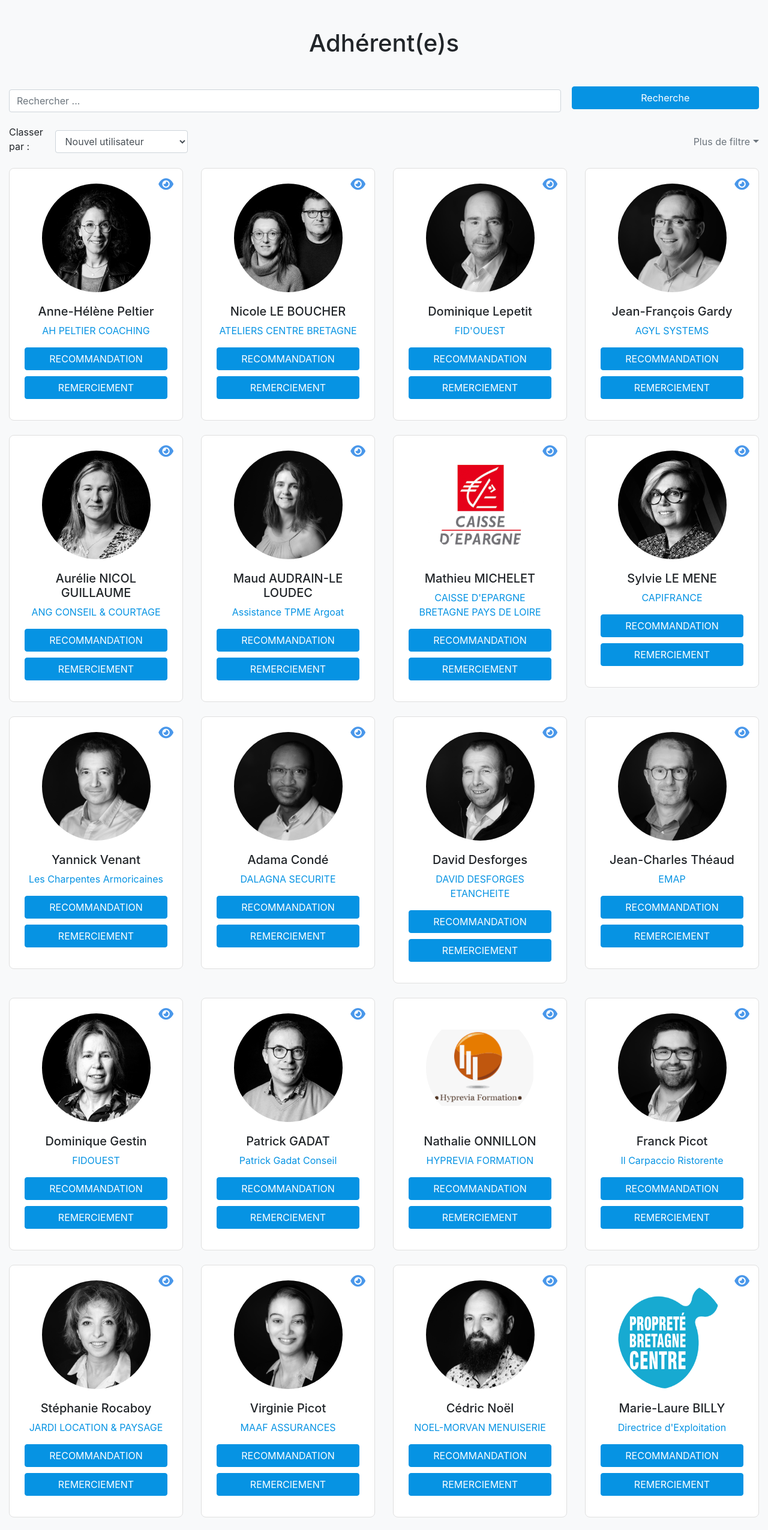
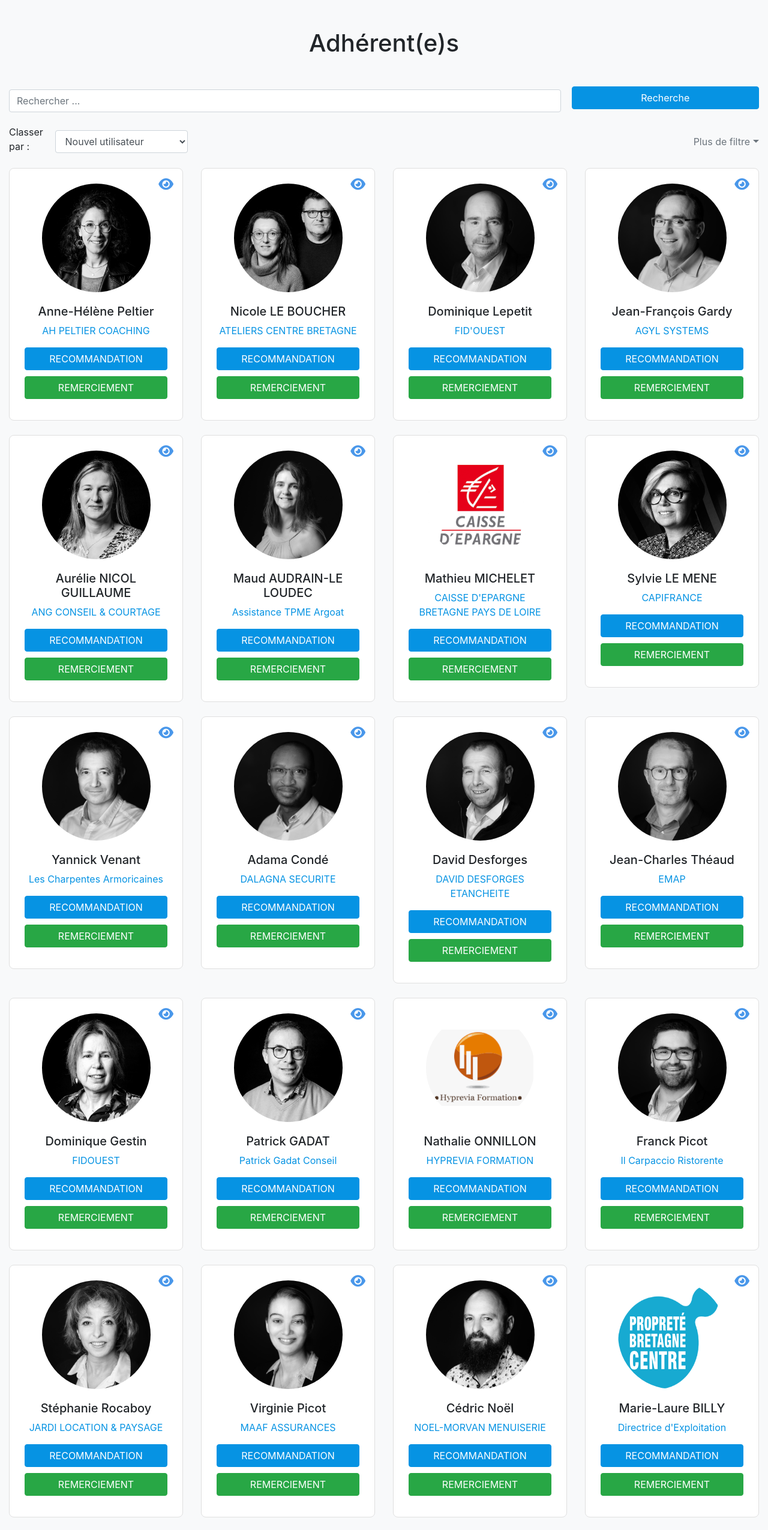
Before and after one commit to webisteyescomoxeye/CB2-Groupement-Employeur, a plain HTML site: page member-page-v4/members.html in a window 1280 px wide. Shown: the top 2550 px of the page at 60% size. Drawn offline with nearby package versions, Linux system fonts and the light colour scheme.

Commit message:
Add files via upload

```diff
--- a/member-page-v4/members.html
+++ b/member-page-v4/members.html
@@ -48,7 +48,7 @@
           <p class="rating">AH PELTIER COACHING</p>
           <div class="content-cta">
             <button class="btn btn-primary btn-recommendation">RECOMMANDATION</button>
-            <button class="btn btn-primary btn-thanks">REMERCIEMENT</button>
+            <button class="btn btn-success btn-thanks">REMERCIEMENT</button>
           </div>
         </div>
       </div>
@@ -62,7 +62,7 @@
           <p class="rating">ATELIERS CENTRE BRETAGNE</p>
           <div class="content-cta">
             <button class="btn btn-primary btn-recommendation">RECOMMANDATION</button>
-            <button class="btn btn-primary btn-thanks">REMERCIEMENT</button>
+            <button class="btn btn-success btn-thanks">REMERCIEMENT</button>
           </div>
         </div>
       </div>
@@ -76,7 +76,7 @@
           <p class="rating">FID'OUEST</p>
           <div class="content-cta">
             <button class="btn btn-primary btn-recommendation">RECOMMANDATION</button>
-            <button class="btn btn-primary btn-thanks">REMERCIEMENT</button>
+            <button class="btn btn-success btn-thanks">REMERCIEMENT</button>
           </div>
         </div>
       </div>
@@ -90,7 +90,7 @@
           <p class="rating">AGYL SYSTEMS</p>
           <div class="content-cta">
             <button class="btn btn-primary btn-recommendation">RECOMMANDATION</button>
-            <button class="btn btn-primary btn-thanks">REMERCIEMENT</button>
+            <button class="btn btn-success btn-thanks">REMERCIEMENT</button>
           </div>
         </div>
       </div>
@@ -104,7 +104,7 @@
           <p class="rating">ANG CONSEIL & COURTAGE</p>
           <div class="content-cta">
             <button class="btn btn-primary btn-recommendation">RECOMMANDATION</button>
-            <button class="btn btn-primary btn-thanks">REMERCIEMENT</button>
+            <button class="btn btn-success btn-thanks">REMERCIEMENT</button>
           </div>
         </div>
       </div>
@@ -118,7 +118,7 @@
           <p class="rating">Assistance TPME Argoat</p>
           <div class="content-cta">
             <button class="btn btn-primary btn-recommendation">RECOMMANDATION</button>
-            <button class="btn btn-primary btn-thanks">REMERCIEMENT</button>
+            <button class="btn btn-success btn-thanks">REMERCIEMENT</button>
           </div>
         </div>
       </div>
@@ -132,7 +132,7 @@
           <p class="rating">CAISSE D'EPARGNE BRETAGNE PAYS DE LOIRE</p>
           <div class="content-cta">
             <button class="btn btn-primary btn-recommendation">RECOMMANDATION</button>
-            <button class="btn btn-primary btn-thanks">REMERCIEMENT</button>
+            <button class="btn btn-success btn-thanks">REMERCIEMENT</button>
           </div>
         </div>
       </div>
@@ -146,7 +146,7 @@
           <p class="rating">CAPIFRANCE</p>
           <div class="content-cta">
             <button class="btn btn-primary btn-recommendation">RECOMMANDATION</button>
-            <button class="btn btn-primary btn-thanks">REMERCIEMENT</button>
+            <button class="btn btn-success btn-thanks">REMERCIEMENT</button>
           </div>
         </div>
       </div>
@@ -160,7 +160,7 @@
           <p class="rating">Les Charpentes Armoricaines</p>
           <div class="content-cta">
             <button class="btn btn-primary btn-recommendation">RECOMMANDATION</button>
-            <button class="btn btn-primary btn-thanks">REMERCIEMENT</button>
+            <button class="btn btn-success btn-thanks">REMERCIEMENT</button>
           </div>
         </div>
       </div>
@@ -174,7 +174,7 @@
           <p class="rating">DALAGNA SECURITE</p>
           <div class="content-cta">
             <button class="btn btn-primary btn-recommendation">RECOMMANDATION</button>
-            <button class="btn btn-primary btn-thanks">REMERCIEMENT</button>
+            <button class="btn btn-success btn-thanks">REMERCIEMENT</button>
           </div>
         </div>
       </div>
@@ -188,7 +188,7 @@
           <p class="rating">DAVID DESFORGES ETANCHEITE</p>
           <div class="content-cta">
             <button class="btn btn-primary btn-recommendation">RECOMMANDATION</button>
-            <button class="btn btn-primary btn-thanks">REMERCIEMENT</button>
+            <button class="btn btn-success btn-thanks">REMERCIEMENT</button>
           </div>
         </div>
       </div>
@@ -202,7 +202,7 @@
           <p class="rating">EMAP</p>
           <div class="content-cta">
             <button class="btn btn-primary btn-recommendation">RECOMMANDATION</button>
-            <button class="btn btn-primary btn-thanks">REMERCIEMENT</button>
+            <button class="btn btn-success btn-thanks">REMERCIEMENT</button>
           </div>
         </div>
       </div>
@@ -216,7 +216,7 @@
           <p class="rating">FIDOUEST</p>
           <div class="content-cta">
             <button class="btn btn-primary btn-recommendation">RECOMMANDATION</button>
-            <button class="btn btn-primary btn-thanks">REMERCIEMENT</button>
+            <button class="btn btn-success btn-thanks">REMERCIEMENT</button>
           </div>
         </div>
       </div>
@@ -230,7 +230,7 @@
           <p class="rating">Patrick Gadat Conseil</p>
           <div class="content-cta">
             <button class="btn btn-primary btn-recommendation">RECOMMANDATION</button>
-            <button class="btn btn-primary btn-thanks">REMERCIEMENT</button>
+            <button class="btn btn-success btn-thanks">REMERCIEMENT</button>
           </div>
         </div>
       </div>
@@ -244,7 +244,7 @@
           <p class="rating">HYPREVIA FORMATION</p>
           <div class="content-cta">
             <button class="btn btn-primary btn-recommendation">RECOMMANDATION</button>
-            <button class="btn btn-primary btn-thanks">REMERCIEMENT</button>
+            <button class="btn btn-success btn-thanks">REMERCIEMENT</button>
           </div>
         </div>
       </div>
@@ -258,7 +258,7 @@
           <p class="rating">Il Carpaccio Ristorente</p>
           <div class="content-cta">
             <button class="btn btn-primary btn-recommendation">RECOMMANDATION</button>
-            <button class="btn btn-primary btn-thanks">REMERCIEMENT</button>
+            <button class="btn btn-success btn-thanks">REMERCIEMENT</button>
           </div>
         </div>
       </div>
@@ -272,7 +272,7 @@
           <p class="rating">JARDI LOCATION & PAYSAGE</p>
           <div class="content-cta">
             <button class="btn btn-primary btn-recommendation">RECOMMANDATION</button>
-            <button class="btn btn-primary btn-thanks">REMERCIEMENT</button>
+            <button class="btn btn-success btn-thanks">REMERCIEMENT</button>
           </div>
         </div>
       </div>
@@ -286,7 +286,7 @@
           <p class="rating">MAAF ASSURANCES </p>
           <div class="content-cta">
             <button class="btn btn-primary btn-recommendation">RECOMMANDATION</button>
-            <button class="btn btn-primary btn-thanks">REMERCIEMENT</button>
+            <button class="btn btn-success btn-thanks">REMERCIEMENT</button>
           </div>
         </div>
       </div>
@@ -300,7 +300,7 @@
           <p class="rating">NOEL-MORVAN MENUISERIE</p>
           <div class="content-cta">
             <button class="btn btn-primary btn-recommendation">RECOMMANDATION</button>
-            <button class="btn btn-primary btn-thanks">REMERCIEMENT</button>
+            <button class="btn btn-success btn-thanks">REMERCIEMENT</button>
           </div>
         </div>
       </div>
@@ -314,7 +314,7 @@
           <p class="rating">Directrice d'Exploitation</p>
           <div class="content-cta">
             <button class="btn btn-primary btn-recommendation">RECOMMANDATION</button>
-            <button class="btn btn-primary btn-thanks">REMERCIEMENT</button>
+            <button class="btn btn-success btn-thanks">REMERCIEMENT</button>
           </div>
         </div>
       </div>
@@ -328,7 +328,7 @@
           <p class="rating">Avocat</p>
           <div class="content-cta">
             <button class="btn btn-primary btn-recommendation">RECOMMANDATION</button>
-            <button class="btn btn-primary btn-thanks">REMERCIEMENT</button>
+            <button class="btn btn-success btn-thanks">REMERCIEMENT</button>
           </div>
         </div>
       </div>
@@ -342,7 +342,7 @@
           <p class="rating">RANDSTAD</p>
           <div class="content-cta">
             <button class="btn btn-primary btn-recommendation">RECOMMANDATION</button>
-            <button class="btn btn-primary btn-thanks">REMERCIEMENT</button>
+            <button class="btn btn-success btn-thanks">REMERCIEMENT</button>
           </div>
         </div>
       </div>
@@ -356,7 +356,7 @@
           <p class="rating">RENAULT PONTIVY - Groupe BODEMER</p>
           <div class="content-cta">
             <button class="btn btn-primary btn-recommendation">RECOMMANDATION</button>
-            <button class="btn btn-primary btn-thanks">REMERCIEMENT</button>
+            <button class="btn btn-success btn-thanks">REMERCIEMENT</button>
           </div>
         </div>
       </div>
@@ -370,7 +370,7 @@
           <p class="rating">RIKA PONTIVY</p>
           <div class="content-cta">
             <button class="btn btn-primary btn-recommendation">RECOMMANDATION</button>
-            <button class="btn btn-primary btn-thanks">REMERCIEMENT</button>
+            <button class="btn btn-success btn-thanks">REMERCIEMENT</button>
           </div>
         </div>
       </div>
@@ -384,7 +384,7 @@
           <p class="rating">RMN</p>
           <div class="content-cta">
             <button class="btn btn-primary btn-recommendation">RECOMMANDATION</button>
-            <button class="btn btn-primary btn-thanks">REMERCIEMENT</button>
+            <button class="btn btn-success btn-thanks">REMERCIEMENT</button>
           </div>
         </div>
       </div>
@@ -398,7 +398,7 @@
           <p class="rating">SLM AGENCEMENT</p>
           <div class="content-cta">
             <button class="btn btn-primary btn-recommendation">RECOMMANDATION</button>
-            <button class="btn btn-primary btn-thanks">REMERCIEMENT</button>
+            <button class="btn btn-success btn-thanks">REMERCIEMENT</button>
           </div>
         </div>
       </div>
@@ -412,7 +412,7 @@
           <p class="rating">SOMIA ESPACE EMERAUDE</p>
           <div class="content-cta">
             <button class="btn btn-primary btn-recommendation">RECOMMANDATION</button>
-            <button class="btn btn-primary btn-thanks">REMERCIEMENT</button>
+            <button class="btn btn-success btn-thanks">REMERCIEMENT</button>
           </div>
         </div>
       </div>
@@ -426,7 +426,7 @@
           <p class="rating">SUEZ R&V OUEST</p>
           <div class="content-cta">
             <button class="btn btn-primary btn-recommendation">RECOMMANDATION</button>
-            <button class="btn btn-primary btn-thanks">REMERCIEMENT</button>
+            <button class="btn btn-success btn-thanks">REMERCIEMENT</button>
           </div>
         </div>
       </div>
@@ -440,7 +440,7 @@
           <p class="rating">SVAE Electricité</p>
           <div class="content-cta">
             <button class="btn btn-primary btn-recommendation">RECOMMANDATION</button>
-            <button class="btn btn-primary btn-thanks">REMERCIEMENT</button>
+            <button class="btn btn-success btn-thanks">REMERCIEMENT</button>
           </div>
         </div>
       </div>
@@ -454,7 +454,7 @@
           <p class="rating">YESCOM</p>
           <div class="content-cta">
             <button class="btn btn-primary btn-recommendation">RECOMMANDATION</button>
-            <button class="btn btn-primary btn-thanks">REMERCIEMENT</button>
+            <button class="btn btn-success btn-thanks">REMERCIEMENT</button>
           </div>
         </div>
       </div>
```
